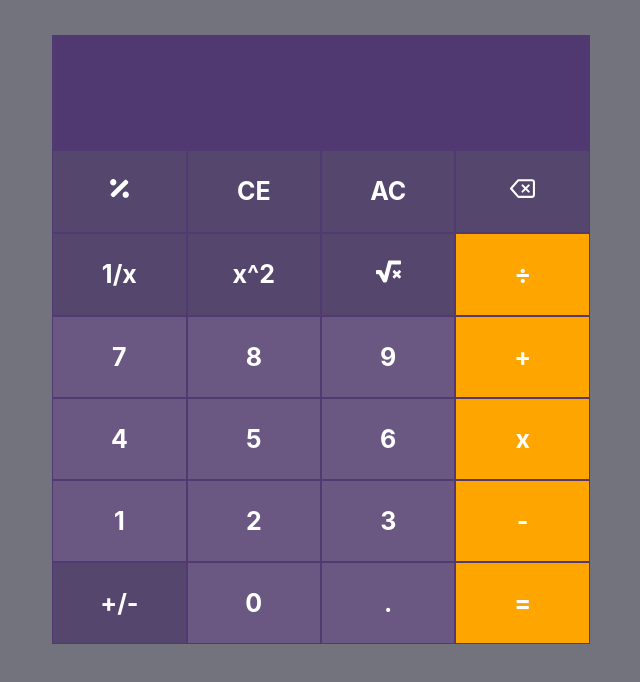
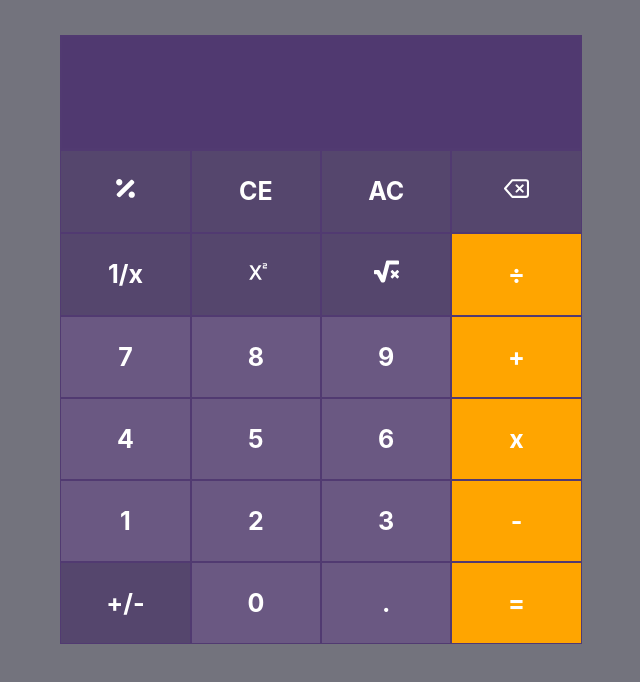
Before and after one commit to dony1999/react-calc-app, a React (Create React App) app: page / in a window 1280 px wide. Shown: the top 682 px of the page, without its empty margins (319-959 px from the left). Built offline with nearby package versions, Linux system fonts and the light colour scheme.

Commit message:
Update App.js

```diff
--- a/src/App.js
+++ b/src/App.js
@@ -3,7 +3,9 @@ import "./Responsive.css";
 import { useState } from "react";
 import { NumericFormat } from "react-number-format";
 import { FiDelete } from "react-icons/fi";
-import { FaSquareRootAlt,FaPercentage } from "react-icons/fa";
+import { MdOutlineSuperscript } from "react-icons/md";
+import { FaSquareRootAlt, FaPercentage } from "react-icons/fa";
+
 // import { useEffect } from "react";
 
 function App() {
@@ -180,7 +182,7 @@ function App() {
             1/x
           </div>
           <div className="btn btn-fnc" onClick={square}>
-            x^2
+            <MdOutlineSuperscript/>
           </div>
           <div className="btn btn-fnc" onClick={squareRoot}>
             <FaSquareRootAlt/>
```
